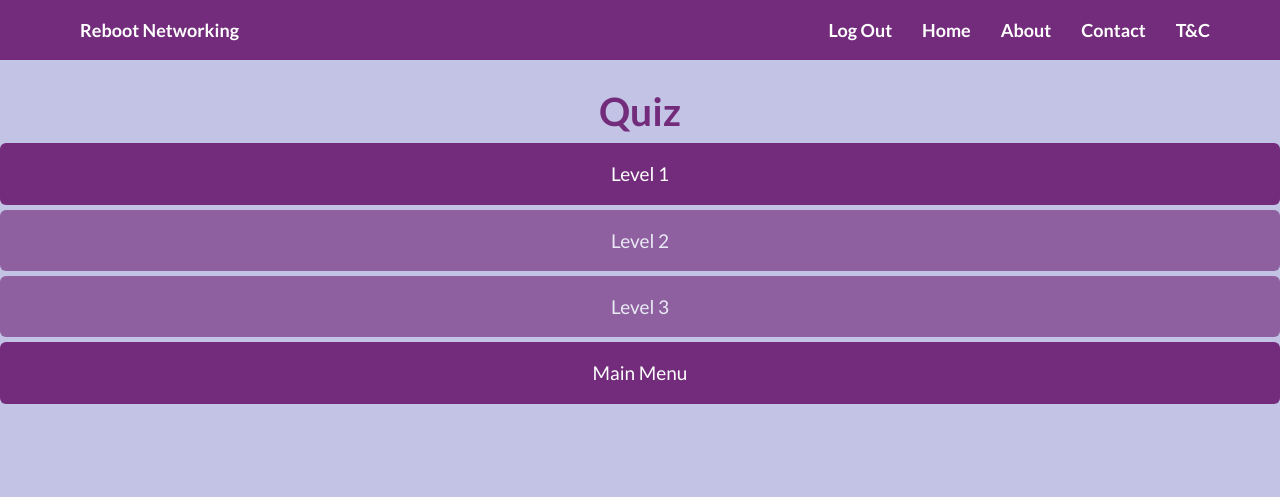
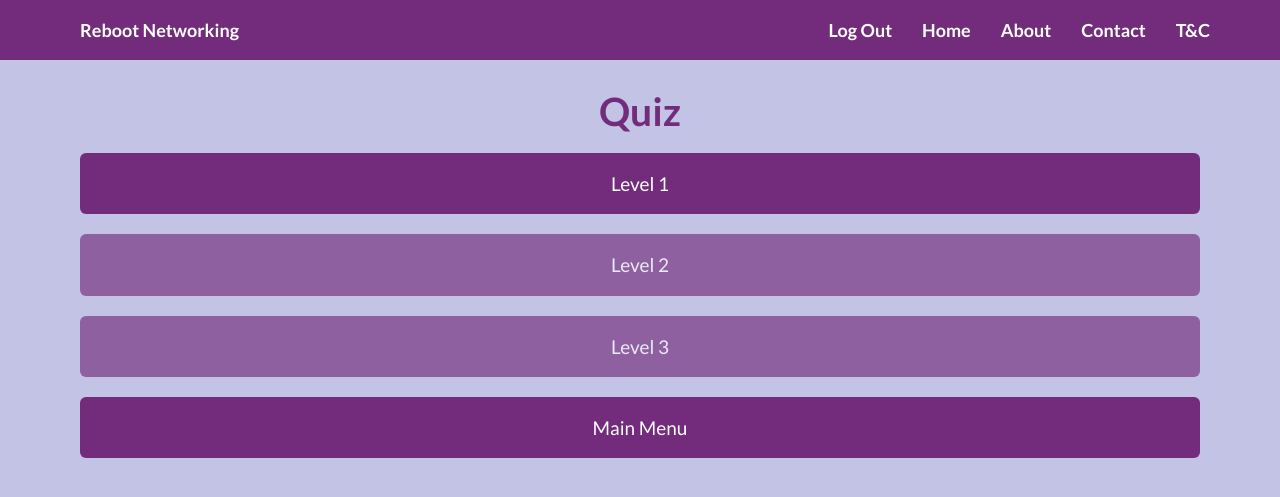
Before and after one commit to B00075594/Boombastics-App, a PHP site: page /quiz.php in a window 1280 px wide. Shown: the top 497 px of the page. Run offline with PHP 8.4, Linux system fonts and the light colour scheme.

Commit message:
Minor changes

```diff
--- a/css/style.css
+++ b/css/style.css
@@ -108,6 +108,7 @@ nav a{
 #button_color{
 	background-color: #732C7B;
 	border: none;
+    margin-top: 20px;
 }
 
 .container_userHome #computerImage{
@@ -123,6 +124,11 @@ nav a{
 	margin-top: 80px;
 }
 
+#button_container{
+    padding-left: 10px!important;
+    padding-right: 10px!important;
+}
+
 select {
 	padding:3px;
 	margin: 0;
--- a/quiz.php
+++ b/quiz.php
@@ -19,8 +19,9 @@
 <body>
 
     <?php include 'include/headerLOGIN.php';?>
-
+	<div class="container">
 		<center style="margin-top: 90px;">
+        <div id="button_container">
             <h1>Quiz</h1>
                 <button type = "button" class = "btn btn-primary btn-lg btn-block" id="button_color" onclick="window.location.href='levels/level1.php';">
                     Level 1
@@ -34,7 +35,7 @@
                 <button type = "button" class = "btn btn-primary btn-lg btn-block" id="button_color" onclick="window.location.href='userHome.php';">
                     Main Menu
                 </button>
-
+        </div>
 		<!--<input type="button" onclick="window.location.href='levels/level1.php';" class="btn btn-default" id ="button_size" value="Level 1">
 		<input type="button" onclick="window.location.href='level2.php';" class="btn btn-default" id ="button_size" value="Level 2" disabled>
 		<br>
@@ -42,5 +43,6 @@
 		<input type="button" onclick="window.location.href='userHome.php';" class="btn btn-default" id ="button_size" value="Main Menu">-->
 
 		</center>
+	</div>
 </body>
 </html>
--- a/settings.php
+++ b/settings.php
@@ -19,8 +19,9 @@
 <body>
 
     <?php include 'include/headerLOGIN.php';?>
-
+	<div class="container">
 		<center style="margin-top: 90px;">
+        <div id="button_container">
 		<h1>Settings</h1>
 			<button type = "button" class = "btn btn-primary btn-lg btn-block" id="button_color" onclick="window.location.href='password.php';">
 				Change Password
@@ -37,6 +38,7 @@
 			<button type = "button" class = "btn btn-primary btn-lg btn-block" id="button_color" onclick="window.location.href='userHome.php';">
 				Main Menu
 			</button>
+        </div>
 			<!--
 		<input type="button" onclick="window.location.href='password.php';" class="btn btn-default" id="button_size" value="Change Password">
 		<input type="button" onclick="window.location.href='email.php';" class="btn btn-default" id="button_size" value="Change Email">
@@ -46,5 +48,6 @@
 		<br>
 		<input type="button" onclick="window.location.href='userHome.php';" class="btn btn-default" id="button_size" value="Main Menu">-->
 		</center>
+	</div>
 </body>
 </html>
--- a/userHome.php
+++ b/userHome.php
@@ -21,6 +21,7 @@
 	<?php include 'include/speak.php';?>
 <div class="container">
 	<center style="margin-top: 50px;">
+		<div id="button_container">
 			<h1>Main Menu</h1>
 			<button type = "button" class = "btn btn-primary btn-lg btn-block" id="button_color" onclick="window.location.href='index.php?logout';">
 				Logout
@@ -34,6 +35,7 @@
 			<button type = "button" class = "btn btn-primary btn-lg btn-block" id="button_color" onclick="window.location.href='settings.php';">
 				Settings
 			</button>
+		</div>
 		<!--
     		<input type="button" onclick="window.location.href='index.php?logout';" class="btn btn-default" id="button_size" value="Logout">
     		<input type="button" onclick="window.location.href='score.php';" class="btn btn-default" id="button_size" value="Score">
```
Lines whose indentation alone changed are shown as unchanged.
